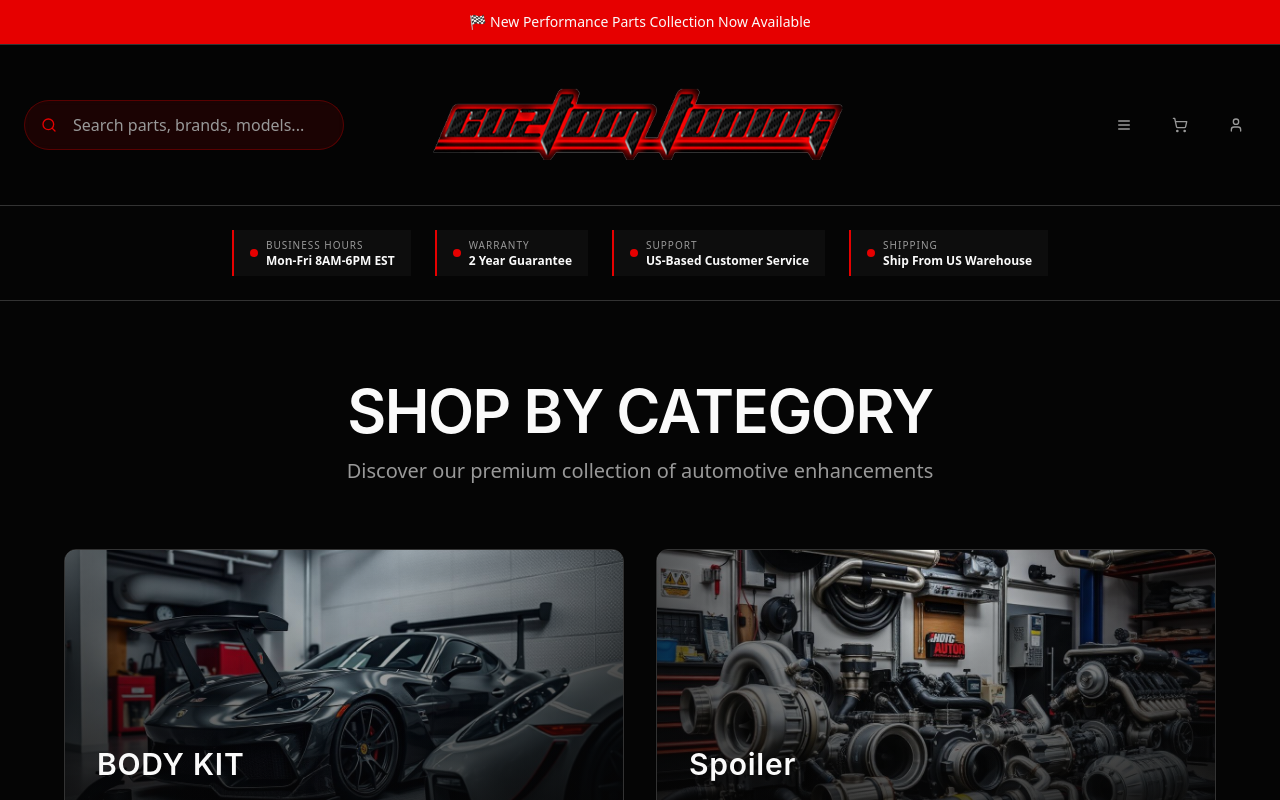
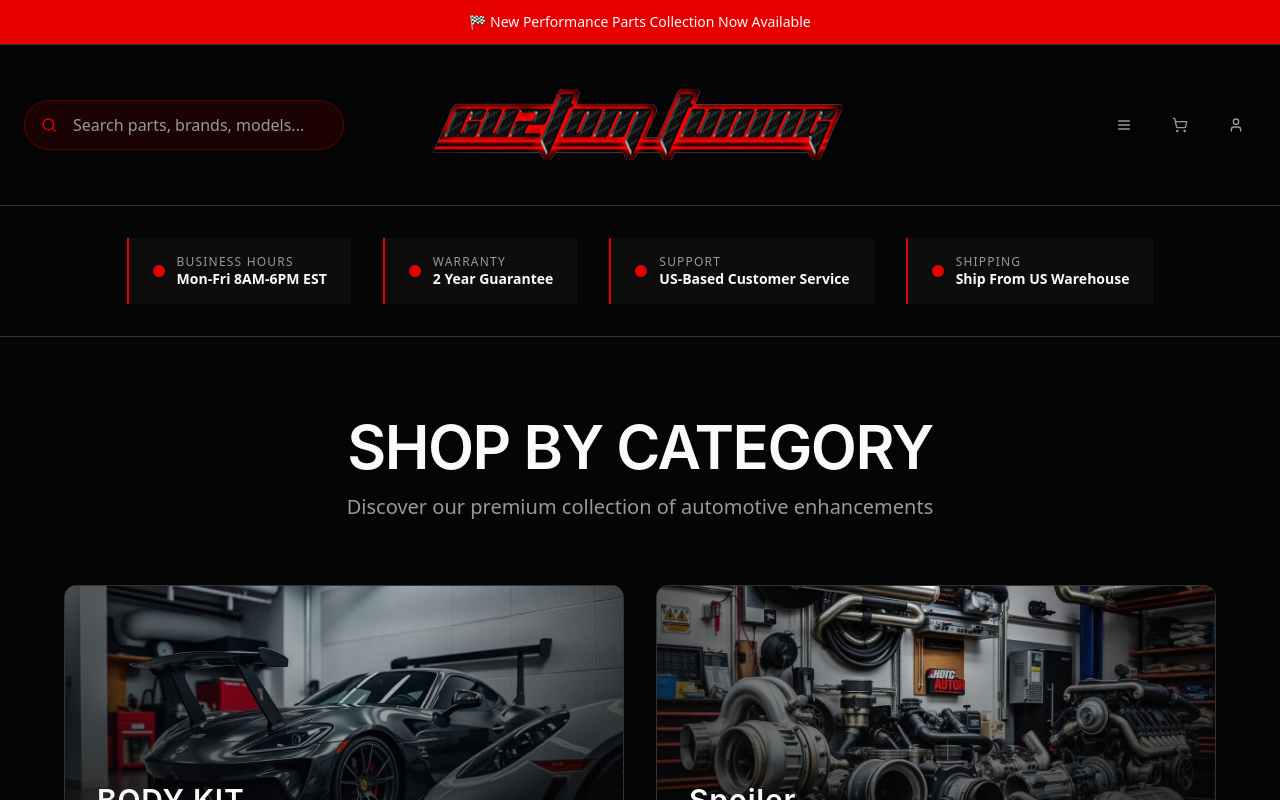
Before and after one commit to jm5349/pixel-perfect-clone-886, a React (Vite) app: page / in a window 1280 px wide. Shown: the top 800 px of the page. Built offline with nearby package versions, Linux system fonts and the light colour scheme.

Commit message:
Adjust company info section
Increased the size of the company info section, including its font size, and made it wider.
- edited `src/components/BusinessInfo.tsx

```diff
--- a/src/components/BusinessInfo.tsx
+++ b/src/components/BusinessInfo.tsx
@@ -21,19 +21,19 @@ const BusinessInfo = () => {
   ];
 
   return (
-    <section className="bg-background border-b border-border py-6">
-      <div className="w-full max-w-none px-6">
+    <section className="bg-background border-b border-border py-8">
+      <div className="w-full max-w-none px-8">
         {/* Desktop Business Info */}
-        <div className="hidden lg:flex justify-center items-center space-x-6">
+        <div className="hidden lg:flex justify-center items-center space-x-8">
           {businessInfo.map((info, index) => (
-            <div key={index} className="flex items-center space-x-2 px-4 py-2 bg-card border-l-2 border-primary
+            <div key={index} className="flex items-center space-x-3 px-6 py-4 bg-card border-l-2 border-primary
                                        hover:bg-card/80 transition-all duration-200 group">
-              <div className="w-2 h-2 bg-primary rounded-full group-hover:scale-110 transition-transform duration-200"></div>
+              <div className="w-3 h-3 bg-primary rounded-full group-hover:scale-110 transition-transform duration-200"></div>
               <div className="text-left">
-                <div className="text-[10px] uppercase tracking-widest text-muted-foreground font-medium">
+                <div className="text-xs uppercase tracking-widest text-muted-foreground font-medium">
                   {info.label}
                 </div>
-                <div className="text-xs font-semibold text-foreground leading-tight">
+                <div className="text-sm font-semibold text-foreground leading-tight">
                   {info.value}
                 </div>
               </div>
@@ -43,15 +43,15 @@ const BusinessInfo = () => {
 
         {/* Mobile Business Info */}
         <div className="lg:hidden">
-          <div className="grid grid-cols-2 gap-3">
+          <div className="grid grid-cols-2 gap-4">
             {businessInfo.map((info, index) => (
-              <div key={index} className="flex items-center space-x-2 px-3 py-2 bg-card border-l-2 border-primary">
-                <div className="w-1.5 h-1.5 bg-primary rounded-full"></div>
+              <div key={index} className="flex items-center space-x-3 px-4 py-3 bg-card border-l-2 border-primary">
+                <div className="w-2 h-2 bg-primary rounded-full"></div>
                 <div className="text-left">
-                  <div className="text-[9px] uppercase tracking-wider text-muted-foreground font-medium">
+                  <div className="text-[10px] uppercase tracking-wider text-muted-foreground font-medium">
                     {info.label}
                   </div>
-                  <div className="text-xs font-semibold text-foreground leading-tight">
+                  <div className="text-sm font-semibold text-foreground leading-tight">
                     {info.value}
                   </div>
                 </div>
```
